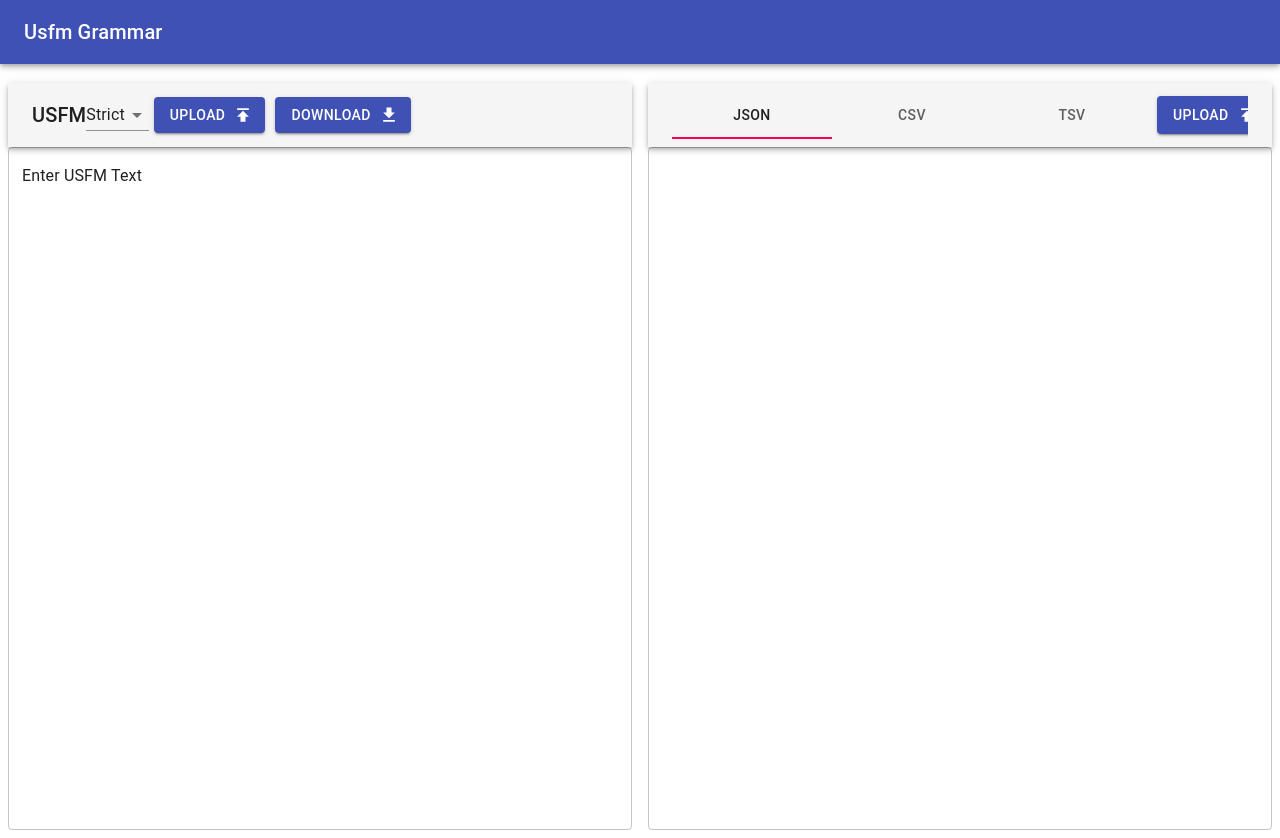
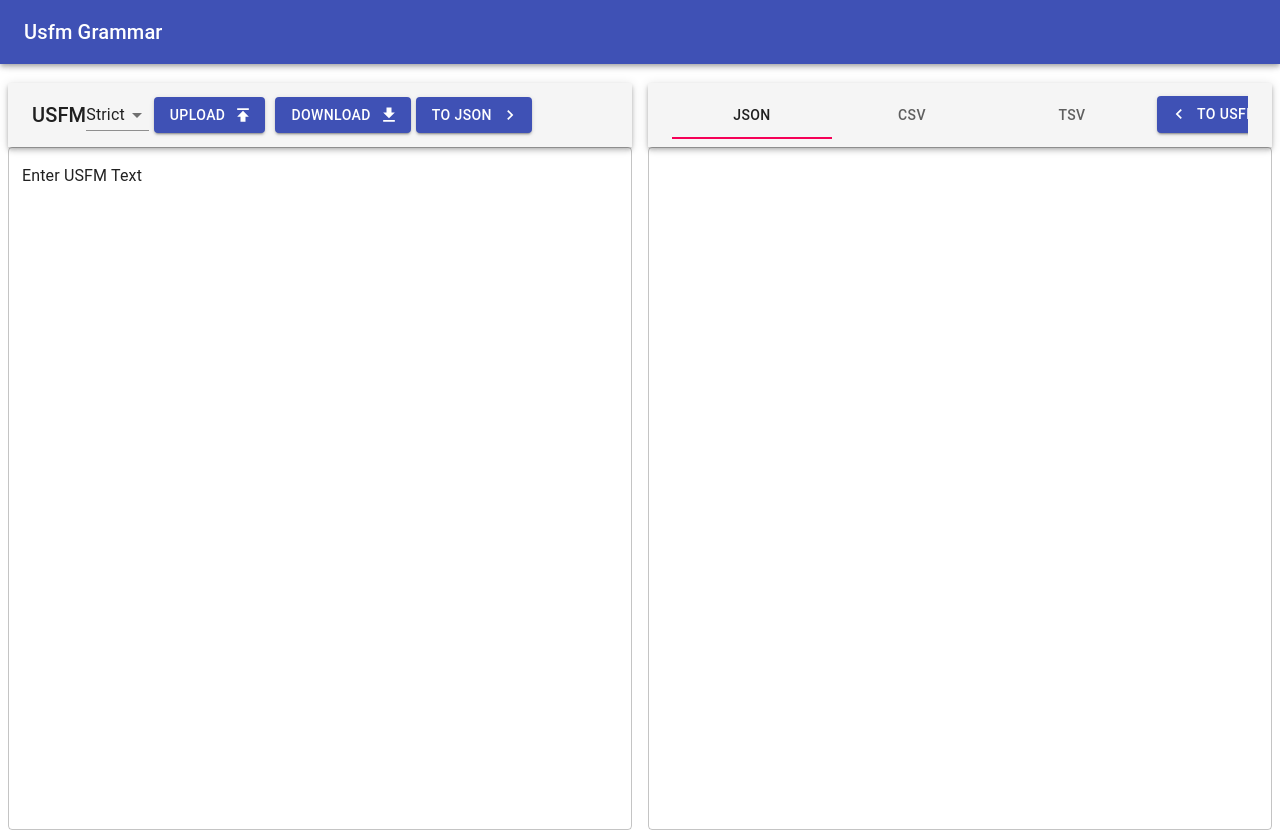
Before and after one commit to Bridgeconn/usfm-grammar-online, a React (Create React App) app: page / in a window 1280 px wide. Built offline with nearby package versions, Linux system fonts and the light colour scheme.

Commit message:
added usfm grammar to usfm and to json

```diff
--- a/src/App.js
+++ b/src/App.js
@@ -2,12 +2,12 @@ import Topbar from "./components/Topbar";
 import RightPanel from "./components/RightPanel";
 import LeftPanel from "./components/LeftPanel";
 import { Grid } from "@material-ui/core";
+import GrammarContextProvider from "./components/context/GrammarContext";
 
 function App() {
   return (
-    <>
+    <GrammarContextProvider>
       <Topbar />
-
       <Grid container style={{ marginTop: 75 }} spacing={2}>
         <Grid item md={6}>
           <LeftPanel />
@@ -16,7 +16,7 @@ function App() {
           <RightPanel />
         </Grid>
       </Grid>
-    </>
+    </GrammarContextProvider>
   );
 }
 
--- a/src/components/LeftPanel.js
+++ b/src/components/LeftPanel.js
@@ -1,4 +1,4 @@
-import React from "react";
+import React, { useContext } from "react";
 import TextField from "@material-ui/core/TextField";
 import Download from "./common/Download";
 import Upload from "./common/Upload";
@@ -7,11 +7,13 @@ import AppBar from "@material-ui/core/AppBar";
 import Toolbar from "@material-ui/core/Toolbar";
 import MenuItem from "@material-ui/core/MenuItem";
 import Select from "@material-ui/core/Select";
+import ParseUsfm from "./common/ParseUsfm";
+import { GrammarContext } from "./context/GrammarContext";
 
 const LeftPanel = (props) => {
-  const [value, setValue] = React.useState("Enter USFM Text");
+  const { usfmValue, setUsfmValue } = useContext(GrammarContext);
   const handleTextChange = (event) => {
-    setValue(event.target.value);
+    setUsfmValue(event.target.value);
   };
   const [mode, setMode] = React.useState("strict");
 
@@ -20,7 +22,7 @@ const LeftPanel = (props) => {
   };
 
   return (
-    <div>
+    <>
       <AppBar position="static" color="default">
         <Toolbar>
           <Typography variant="h6">USFM</Typography>
@@ -34,21 +36,21 @@ const LeftPanel = (props) => {
             <MenuItem value="strict">Strict</MenuItem>
             <MenuItem value="relaxed">Relaxed</MenuItem>
           </Select>
-          <Upload setValue={setValue} />
-          <Download value={value} extension="usfm" />
+          <Upload setValue={setUsfmValue} type="usfm" />
+          <Download value={usfmValue} extension="usfm" />
+          <ParseUsfm />
         </Toolbar>
       </AppBar>
       <TextField
-        fullWidth="true"
+        fullWidth={true}
         id="outlined-multiline-static"
         multiline
         rows={34}
         onChange={handleTextChange}
-        value={value}
-        defaultValue=""
+        value={usfmValue}
         variant="outlined"
       />
-    </div>
+    </>
   );
 };
 
--- a/src/components/RightPanel.js
+++ b/src/components/RightPanel.js
@@ -1,15 +1,15 @@
-import React from "react";
+import React, { useContext } from "react";
 import TextField from "@material-ui/core/TextField";
-import Typography from "@material-ui/core/Typography";
 import Download from "./common/Download";
 import Upload from "./common/Upload";
 import AppBar from "@material-ui/core/AppBar";
 import Tabs from "@material-ui/core/Tabs";
 import Tab from "@material-ui/core/Tab";
 import PropTypes from "prop-types";
-
 import { makeStyles } from "@material-ui/core/styles";
 import { Toolbar } from "@material-ui/core";
+import { GrammarContext } from "./context/GrammarContext";
+import ParseJson from "./common/ParseJson";
 
 function TabPanel(props) {
   const { children, value, index } = props;
@@ -21,7 +21,7 @@ function TabPanel(props) {
       id={`simple-tabpanel-${index}`}
       aria-labelledby={`simple-tab-${index}`}
     >
-      {value === index && <Typography>{children}</Typography>}
+      {value === index && children}
     </div>
   );
 }
@@ -41,6 +41,8 @@ const useStyles = makeStyles((theme) => ({
 
 function RightPanel() {
   const classes = useStyles();
+  const { jsonValue, setJsonValue } = useContext(GrammarContext);
+
   const [value, setValue] = React.useState(0);
 
   const handleChange = (event, newValue) => {
@@ -54,22 +56,25 @@ function RightPanel() {
             <Tab label="JSON" />
             <Tab label="CSV" />
             <Tab label="TSV" />
-            <Upload />
-            <Download />
+            <ParseJson />
+
+            <Upload setValue={setJsonValue} type="json" />
+            <Download value={jsonValue} extension="json" />
           </Tabs>
         </Toolbar>
       </AppBar>
-      <TabPanel value={value} index={0}></TabPanel>
+      <TabPanel value={value} index={0}>
+        <TextField
+          fullWidth={true}
+          id="outlined-multiline-static"
+          multiline
+          rows={34}
+          value={jsonValue}
+          variant="outlined"
+        />
+      </TabPanel>
       <TabPanel value={value} index={1}></TabPanel>
       <TabPanel value={value} index={2}></TabPanel>
-      <TextField
-        fullWidth="true"
-        id="outlined-multiline-static"
-        multiline
-        rows={34}
-        defaultValue=""
-        variant="outlined"
-      />
     </div>
   );
 }
--- a/src/components/common/Download.js
+++ b/src/components/common/Download.js
@@ -3,16 +3,25 @@ import GetAppIcon from "@material-ui/icons/GetApp";
 import { Button } from "@material-ui/core";
 
 export default function Download(props) {
-  let { value, extension } = props;
+  const { value, extension } = props;
   const downloadText = () => {
     const element = document.createElement("a");
     const file = new Blob([value], { type: "text/plain" });
     let bookName = "bible";
-    try {
-      bookName = value.split("\n")[0].split("\\id")[1].trim();
-    } catch {
-      console.log("error parsing bookname in file");
+    if (extension === "usfm") {
+      try {
+        bookName = value.split("\n")[0].split("\\id")[1].trim();
+      } catch {
+        console.log("error parsing bookname in file");
+      }
+    } else if (extension === "json") {
+      try {
+        bookName = JSON.parse(value).book.bookCode;
+      } catch {
+        console.log("error parsing bookname in file");
+      }
     }
+
     element.href = URL.createObjectURL(file);
     element.download = bookName.toLowerCase() + "." + extension;
     document.body.appendChild(element); // Required for this to work in FireFox
@@ -21,7 +30,7 @@ export default function Download(props) {
 
   return (
     <Button
-      style={{ margin: 5 }}
+      style={{ margin: 5, height: 24, boxSizing: "content-box" }}
       variant="contained"
       color="primary"
       onClick={downloadText}
--- /dev/null
+++ b/src/components/common/ParseJson.js
@@ -0,0 +1,32 @@
+import { Button } from "@material-ui/core";
+import React, { useContext } from "react";
+// import ChevronLeftIcon from "@material-ui/icons/ChevronLeft";
+import KeyboardArrowLeftIcon from "@material-ui/icons/KeyboardArrowLeft";
+import { GrammarContext } from "../context/GrammarContext";
+
+const grammar = require("usfm-grammar");
+
+function ParseJson(props) {
+  const { jsonValue, setUsfmValue } = useContext(GrammarContext);
+  const parseText = () => {
+    const myJsonParser = new grammar.JSONParser(jsonValue);
+    var usfmOutput = myJsonParser.toUSFM();
+    setUsfmValue(usfmOutput);
+  };
+
+  return (
+    <div>
+      <Button
+        style={{ margin: 5 }}
+        variant="contained"
+        color="primary"
+        onClick={parseText}
+        startIcon={<KeyboardArrowLeftIcon />}
+      >
+        To USFM
+      </Button>
+    </div>
+  );
+}
+
+export default ParseJson;
--- /dev/null
+++ b/src/components/common/ParseUsfm.js
@@ -0,0 +1,31 @@
+import { Button } from "@material-ui/core";
+import React, { useContext } from "react";
+// import ChevronRightIcon from "@material-ui/icons/ChevronRight";
+import KeyboardArrowRightIcon from "@material-ui/icons/KeyboardArrowRight";
+import { GrammarContext } from "../context/GrammarContext";
+
+const grammar = require("usfm-grammar");
+
+function ParseUsfm(props) {
+  const { usfmValue, setJsonValue } = useContext(GrammarContext);
+  const parseText = () => {
+    const myUsfmParser = new grammar.USFMParser(usfmValue);
+    var jsonOutput = myUsfmParser.toJSON();
+    setJsonValue(JSON.stringify(jsonOutput, undefined, 2));
+  };
+
+  return (
+    <div>
+      <Button
+        variant="contained"
+        color="primary"
+        onClick={parseText}
+        endIcon={<KeyboardArrowRightIcon />}
+      >
+        To JSON
+      </Button>
+    </div>
+  );
+}
+
+export default ParseUsfm;
--- a/src/components/common/Upload.js
+++ b/src/components/common/Upload.js
@@ -5,7 +5,6 @@ import PublishIcon from "@material-ui/icons/Publish";
 
 const useStyles = makeStyles((theme) => ({
   fileUploadContainer: {
-    display: "flex",
     "& input[type='file']": {
       display: "none",
     },
@@ -19,7 +18,7 @@ function Upload(props) {
   const { setValue } = props;
   const classes = useStyles();
   const fileInput = useRef();
-
+  const allow = props.type === "usfm" ? ".usfm,.sfm" : ".json";
   const loadText = (e) => {
     var file = e.target.files[0];
     if (!file) {
@@ -38,12 +37,7 @@ function Upload(props) {
 
   return (
     <div className={classes.fileUploadContainer}>
-      <input
-        ref={fileInput}
-        accept=".usfm,.sfm"
-        type="file"
-        onChange={loadText}
-      />
+      <input ref={fileInput} accept={allow} type="file" onChange={loadText} />
       <Button
         variant="contained"
         color="primary"
--- /dev/null
+++ b/src/components/context/GrammarContext.js
@@ -0,0 +1,28 @@
+import React, { createContext } from "react";
+import PropTypes from "prop-types";
+
+export const GrammarContext = createContext();
+
+const GrammarContextProvider = (props) => {
+  const [jsonValue, setJsonValue] = React.useState("");
+  const [usfmValue, setUsfmValue] = React.useState("Enter USFM Text");
+
+  return (
+    <GrammarContext.Provider
+      value={{
+        usfmValue: usfmValue,
+        setUsfmValue: setUsfmValue,
+        jsonValue: jsonValue,
+        setJsonValue: setJsonValue,
+      }}
+    >
+      {props.children}
+    </GrammarContext.Provider>
+  );
+};
+
+GrammarContextProvider.propTypes = {
+  children: PropTypes.node.isRequired,
+};
+
+export default GrammarContextProvider;
```
Also changed, not shown: src/components/context/Context.js (deleted, +0 -28 lines).
